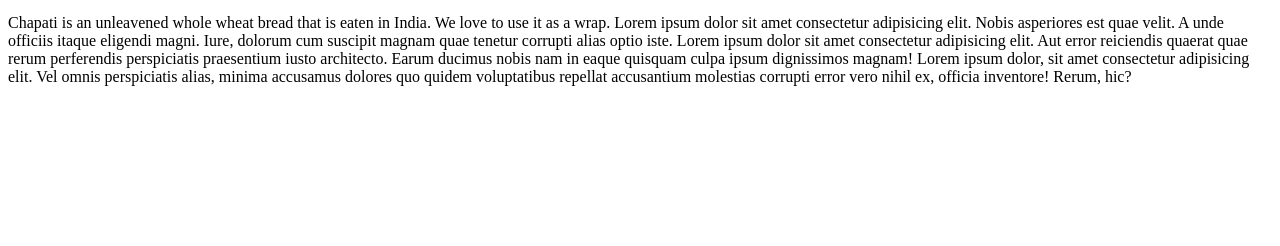
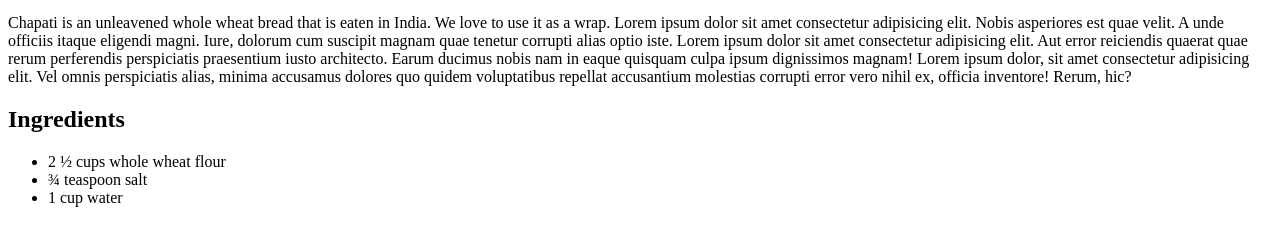
Before and after one commit to astrevel/odin-recipes, a plain HTML site: page recipes/Quick-Whole-Wheat-Chapati.html in a window 1280 px wide. Shown: the part 420-666 px from the top of the page. Drawn offline with Linux system fonts and the light colour scheme.

Commit message:
Added ingredient list to Quick Whole Wheat Chapati

```diff
--- a/recipes/Quick-Whole-Wheat-Chapati.html
+++ b/recipes/Quick-Whole-Wheat-Chapati.html
@@ -18,7 +18,15 @@
          nobis nam in eaque quisquam culpa ipsum dignissimos magnam! Lorem ipsum dolor, sit amet consectetur adipisicing elit. Vel omnis perspiciatis alias, minima accusamus dolores quo quidem voluptatibus repellat accusantium molestias corrupti
          error vero nihil ex, officia inventore! Rerum, hic?
     </p>
+    <p></p>
 
+    <!--Ingredients list-->
+    <h2>Ingredients</h2>
+    <ul>
+        <li>2 ½ cups whole wheat flour</li>
+        <li>¾ teaspoon salt</li>
+        <li>1 cup water</li>
+    </ul>
 
 </body>
 </html>
```
